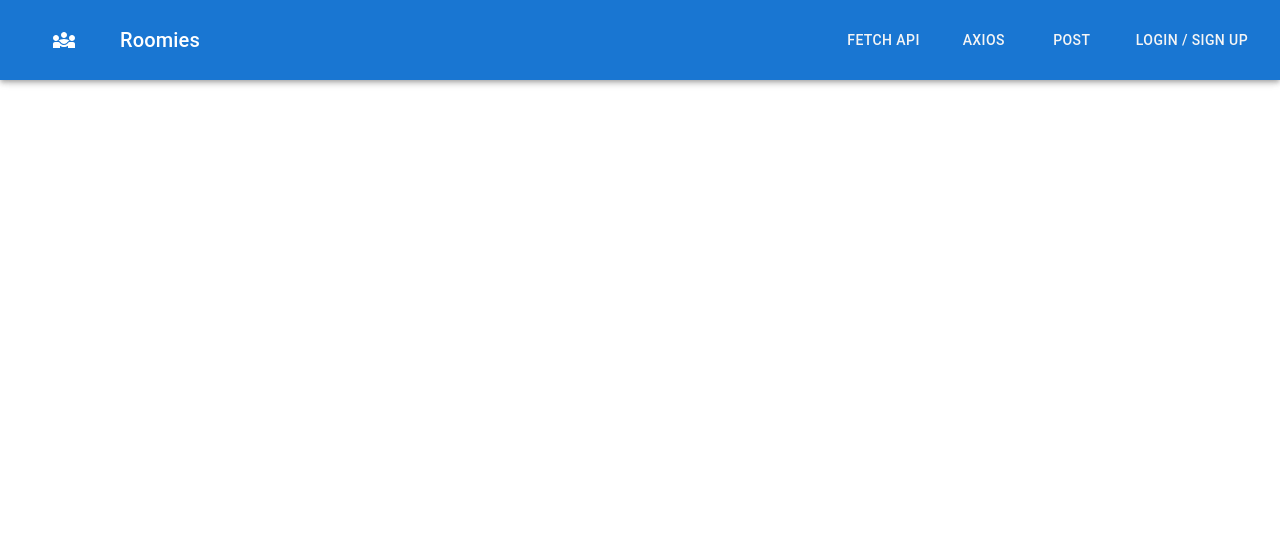
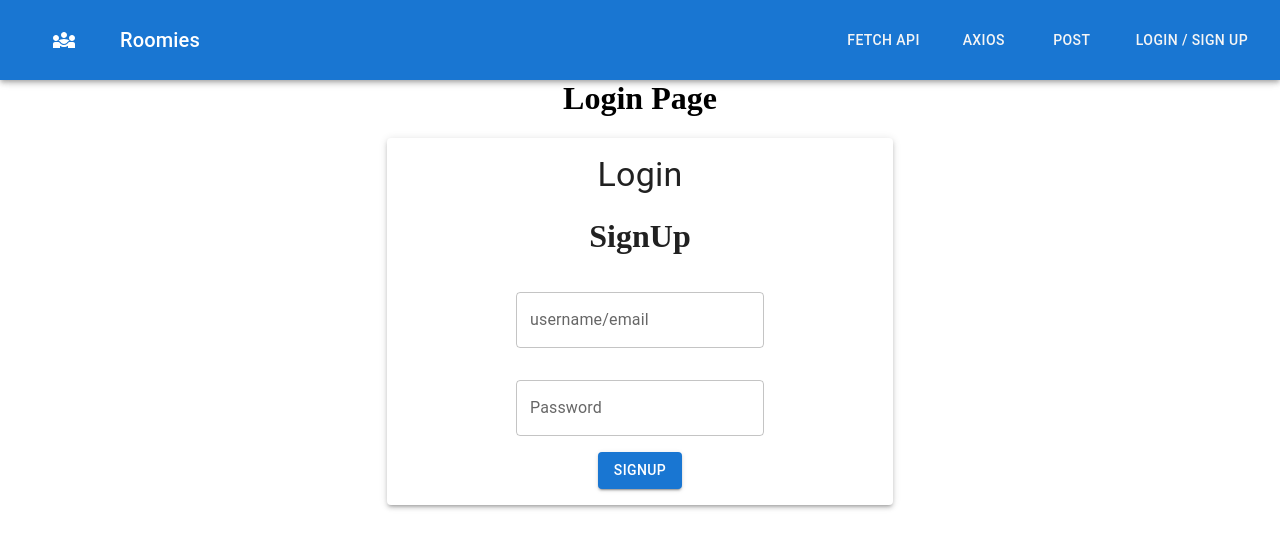
Before and after one commit to tirdesh/FindARoomie, a React (Create React App) app in the folder frontend/: page /login in a window 1280 px wide. Shown: the top 548 px of the page. Built offline with nearby package versions, Linux system fonts and the light colour scheme.

Commit message:
login page basic setup

```diff
--- a/frontend/src/App.tsx
+++ b/frontend/src/App.tsx
@@ -7,7 +7,7 @@ import CreateListingForm from './pages/CreateListingPage/CreateListingForm';
 import SummaryPage from './pages/CreateListingPage/SummaryPage';
 
 import Navbar from './components/Navbar/navbar';
-// import Login from './pages/Login/login-page';
+import Login from './pages/Login/login-page';
 function App() {
   return (
     <Router>
@@ -15,7 +15,7 @@ function App() {
         <Navbar></Navbar>
 
         <Routes>
-          {/* <Route path='/login' element={<Login />}></Route> */}
+          <Route path='/login' element={<Login />}></Route>
           <Route path="/fetch" element={<RoomFiltersFetch />} />
           <Route path="/axios" element={<RoomFiltersAxios />} />
           <Route path="/test" element={<CreateListingForm />} />
--- /dev/null
+++ b/frontend/src/pages/Login/login-page.tsx
@@ -0,0 +1,52 @@
+import React, { useState } from "react";
+import { ReactElement } from "react";
+import './login.css';
+import { Button, Paper, TextField, Typography } from "@mui/material";
+import { stat } from "fs";
+
+const Login: React.FC = ():ReactElement => {
+    let loginState: Boolean = true;
+    const [loginS, setSignup] = useState(false);
+    const [btnText, setBtnText] = useState("SignUp");
+    const handleSignUpBt = () =>{
+        if(loginS){
+            setSignup(false);
+        }
+        else{
+            setSignup(true);
+        }
+        if(btnText==="SignUp"){ setBtnText("Login")}
+        else{setBtnText("SignUp")}
+    }
+    return(
+        <div>
+            <div className="login-div">
+                    <h1>Login Page</h1>
+                    <div className="login-box">
+                    <Paper sx={{paddingY:2}} elevation={3}>
+                        <Typography variant="h4">
+                            Login
+                        </Typography>
+
+                        { loginS ? ( <h1>Login State</h1> ): (<h1>SignUp</h1>) }
+
+                        <TextField sx={{marginTop:2, marginBottom:2}} label="username/email" variant="outlined">
+                        </TextField>
+                        <br />
+                        <TextField sx={{marginTop:2, marginBottom:2}}   label="Password" variant="outlined">
+                        </TextField>
+                        <br />
+
+                        <Button onClick={handleSignUpBt} variant="contained" color="primary"> {btnText} </Button>
+
+                    </Paper>
+                    </div>
+
+                </div>
+        </div>
+
+)
+
+}
+
+export default Login
--- /dev/null
+++ b/frontend/src/pages/Login/login.css
@@ -0,0 +1,8 @@
+.login-div{
+    margin-top: 5em;
+    text-align: center;
+}
+
+.login-box{
+    margin: auto 30%;
+}
```
